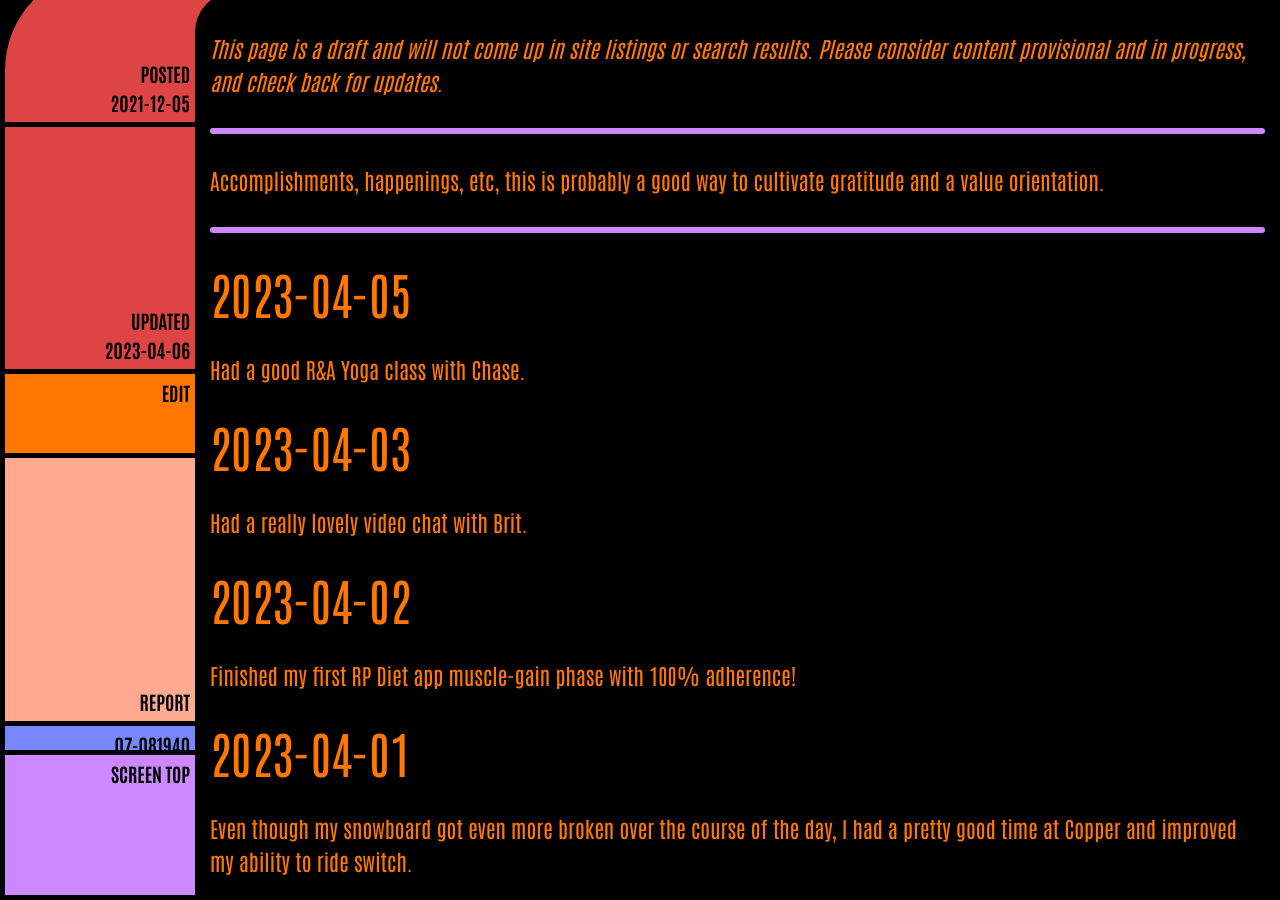
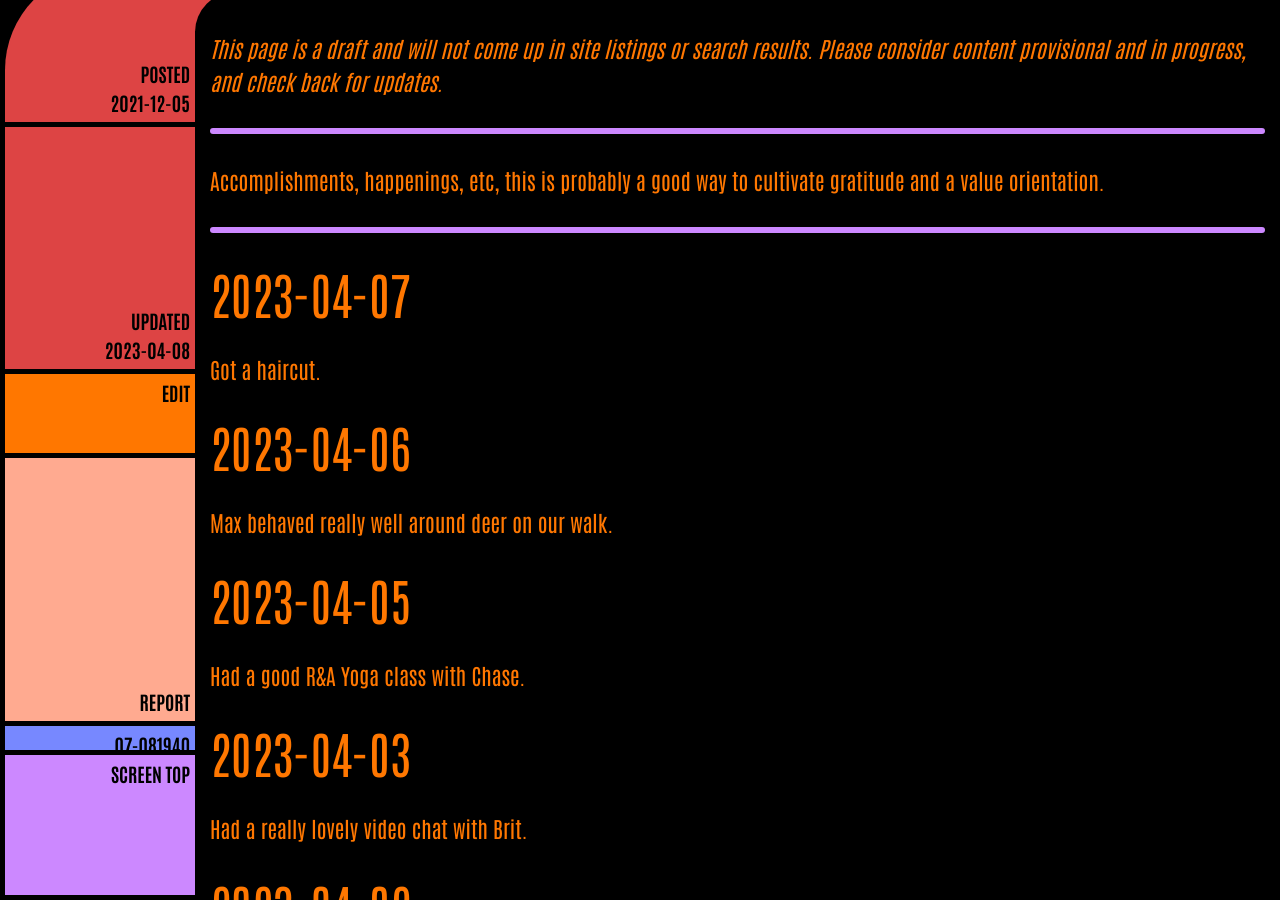
Before and after one commit to ArthurZey/arthurzey.github.io, a Jekyll site: the page built from _pages/one-good-thing.md, in a window 1280 px wide and 900 px high, scrolled down 333 px. Built offline with Jekyll 4.4.1, drawn with Linux system fonts in a browser that asks for light colours.

Commit message:
added 2023-04-06 and 2023-04-07

```diff
--- a/_pages/one-good-thing.md
+++ b/_pages/one-good-thing.md
@@ -2,12 +2,18 @@
 title: One Good Thing
 description: "Accomplishments, happenings, etc, this is probably a good way to cultivate gratitude and a value orientation."
 date: "2021-12-05"
-last_modified_at: "2023-04-06T16:18:59+00:00"
+last_modified_at: "2023-04-08T01:03:19+00:00"
 tags:
   - happenings
   - draft
 sitemap: false
 ---
+
+## 2023-04-07
+Got a haircut.
+
+## 2023-04-06
+Max behaved really well around deer on our walk.
 
 ## 2023-04-05
 Had a good R&A Yoga class with Chase.
```
